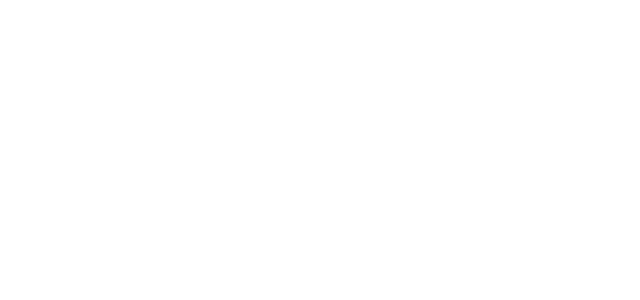
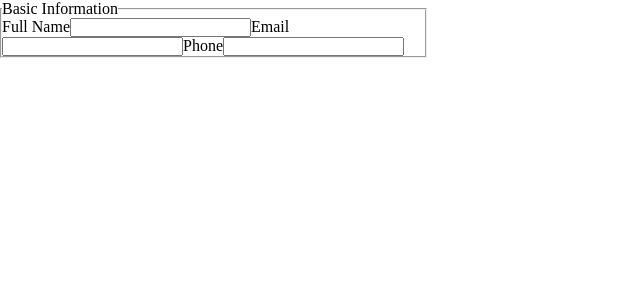
Before and after one commit to aish8la/TOP-React-CV-App, a React (Vite) app: page / in a window 1280 px wide. Shown: the top 300 px of the page, without its empty margins (0-640 px from the left). Built offline with nearby package versions, Linux system fonts and the light colour scheme.

Commit message:
feat(CVFormPanel): add Basic Info component to the form

```diff
--- a/src/components/CVFormPanel.jsx
+++ b/src/components/CVFormPanel.jsx
@@ -1,8 +1,10 @@
+import { BasicInfoSection } from './BasicInfoSection.jsx'
+
 export function FormPanel() {
     return (
         <aside>
             <form action="">
-
+                <BasicInfoSection />
             </form>
         </aside>
     )
```
